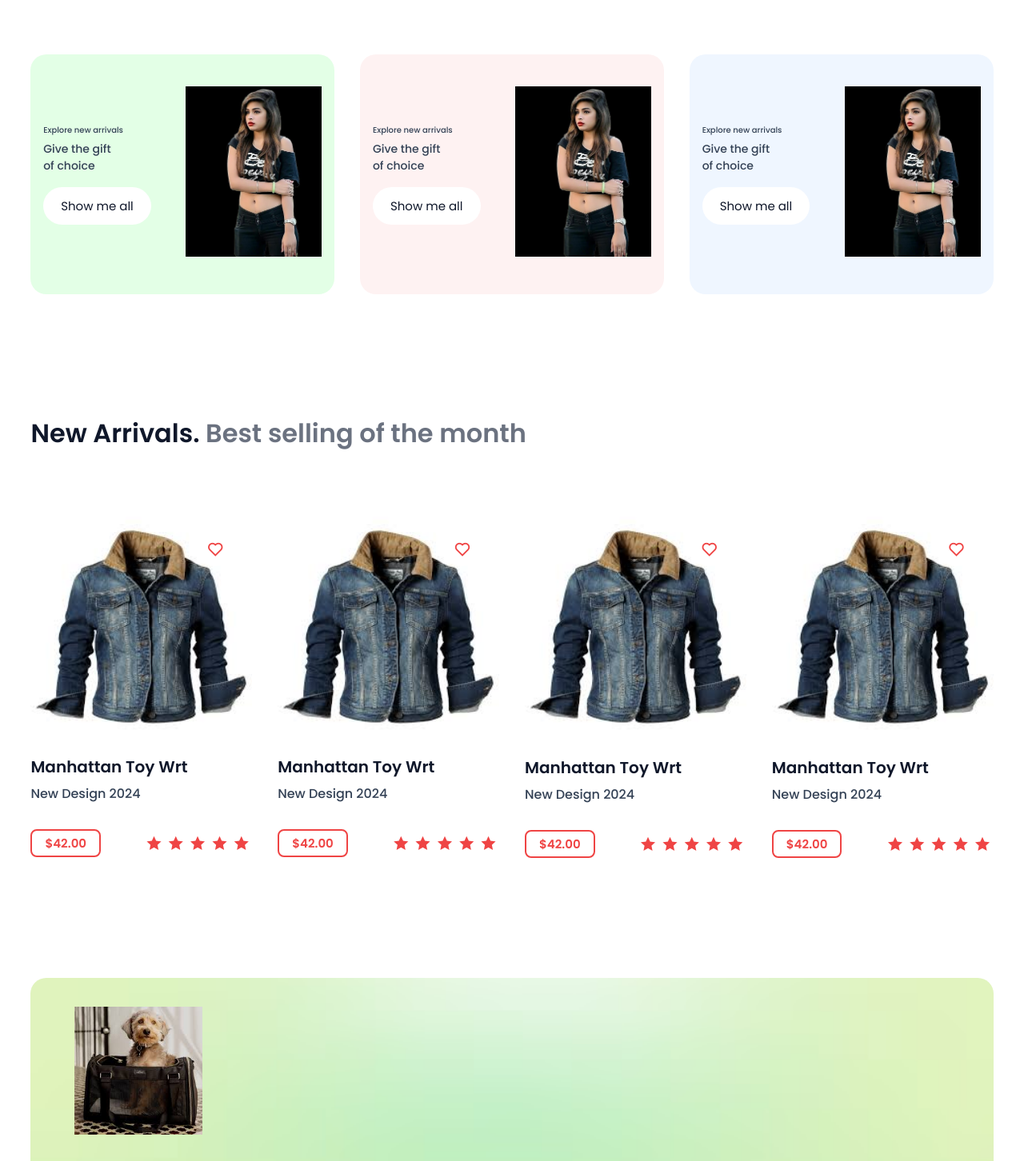
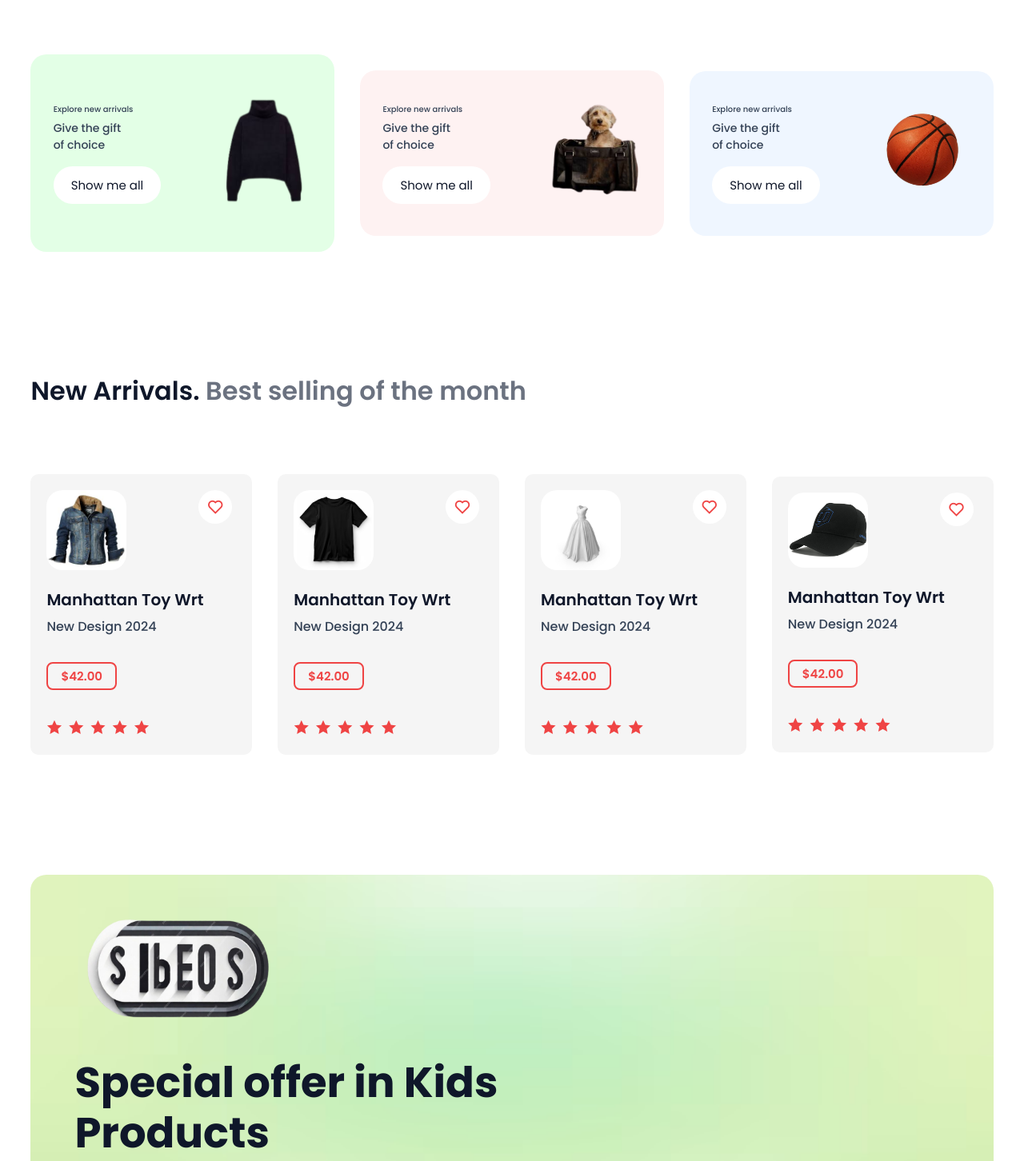
Before and after one commit to StephenAdedayo/e-commerce-assign, a plain HTML site: page index.html in a window 1280 px wide. Shown: the part 860-2312 px from the top of the page at 80% size. Drawn offline with nearby package versions, Linux system fonts and the light colour scheme.

Commit message:
e-commerce website

```diff
--- a/index.html
+++ b/index.html
@@ -56,7 +56,7 @@
 </div>
 
 <div class="home-img">
-    <img src="./images/girl 2.avif" alt="">
+    <img src="./images/girl3.png" alt="">
 </div>
 
 
@@ -79,7 +79,7 @@
     <a href="" class="row-btn">Show me all</a>
 </div>
 <div class="row-img">
-    <img src="./images/girl.jpg" alt="">
+    <img src="./images/jacketback.png" alt="">
 
 </div>
 </div>
@@ -95,7 +95,7 @@
         <a href="" class="row-btn">Show me all</a>
     </div>
     <div class="row-img">
-        <img src="./images/girl.jpg" alt="" >
+        <img src="./images/dogback.png" alt="" >
 
     </div>
     </div>
@@ -109,7 +109,7 @@
             <a href="" class="row-btn">Show me all</a>
         </div>
         <div class="row-img">
-            <img src="./images/girl.jpg" alt="">
+            <img src="./images/basketballback.png" alt="">
 
         </div>
         </div>
@@ -161,7 +161,7 @@
 
         <div class="box">
             <div class="box-img">
-                <img src="./images/jacket.jpeg" alt="">
+                <img src="./images/shirt.avif" alt="">
             </div>
             <h3>Manhattan Toy Wrt</h3>
             <h4>New Design 2024</h4>
@@ -186,7 +186,7 @@
 
         <div class="box">
             <div class="box-img">
-                <img src="./images/jacket.jpeg" alt="">
+                <img src="./images/wedding-dress-Oxv0Od5-600.jpg" alt="">
             </div>
             <h3>Manhattan Toy Wrt</h3>
             <h4>New Design 2024</h4>
@@ -213,7 +213,7 @@
 
         <div class="box">
             <div class="box-img">
-                <img src="./images/jacket.jpeg" alt="">
+                <img src="./images/cap.jpg" alt="">
             </div>
             <h3>Manhattan Toy Wrt</h3>
             <h4>New Design 2024</h4>
@@ -243,7 +243,7 @@
 <section class="cta-content">
     <div class="cta">
         <div class="cta-text">
-            <a href="" class="logo"><img src="./images/dog.jpeg" alt=""></a>
+            <a href="" class="logo"><img src="./images/logobacked.png" alt=""></a>
             <h3>Special offer in Kids Products</h3>
             <p>Fashion is a form of self-expression and autonomy at a particular period and place</p>
             <a href="" class="btn">Discover More</a>
--- a/style.css
+++ b/style.css
@@ -103,7 +103,7 @@ section{
 }
 
 .home{
-    height: 100vh;
+    height:100vh;
     width: 100%;
     background-image: url(../images/background.avif);
     background-color: #e3ffe6;
@@ -116,8 +116,11 @@ section{
 }
 
 .home-img img{
+    margin-top: -100px;
     width: 100%;
     height: auto;
+
+
 }
 
 .home-text h4{
@@ -189,7 +192,7 @@ span{
 }
 
 .row-img img {
-    width: 170px;
+    width: 120px;
     height: auto;
     max-width: 100%;
 
@@ -249,14 +252,18 @@ span{
 
 .box{
     position: relative;
+    background-color: whitesmoke;
+    padding: 20px;
+    border-radius: 10px;
 }
 
 .box-img img{
-    width: 100%;
+    width: 100px;
     height: auto;
     border-radius: 20px;
     margin-bottom: 1.2rem;
     transition: all .45s ease;
+
 
 }
 
@@ -345,9 +352,10 @@ span{
 }
 
 .cta-text .logo img{
-    width: 160px;
-    height: auto;
+    width: 250px;
+    height: 160px;
     margin-bottom: 1.5rem;
+
 }
 
 .cta-text h3{
```
Also changed, not shown: images/basketballback.png (added), images/dogback.png (added), images/jacketback.png (added), images/logoback.png (added), images/logobacked.png (added), 1 other file.
